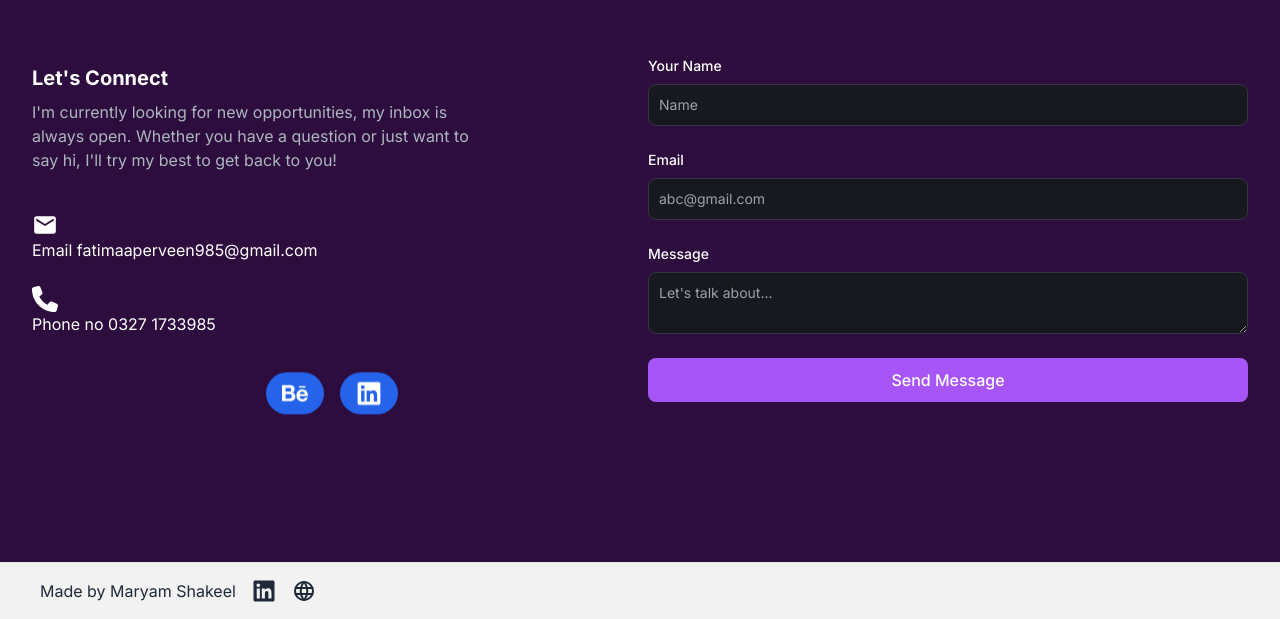
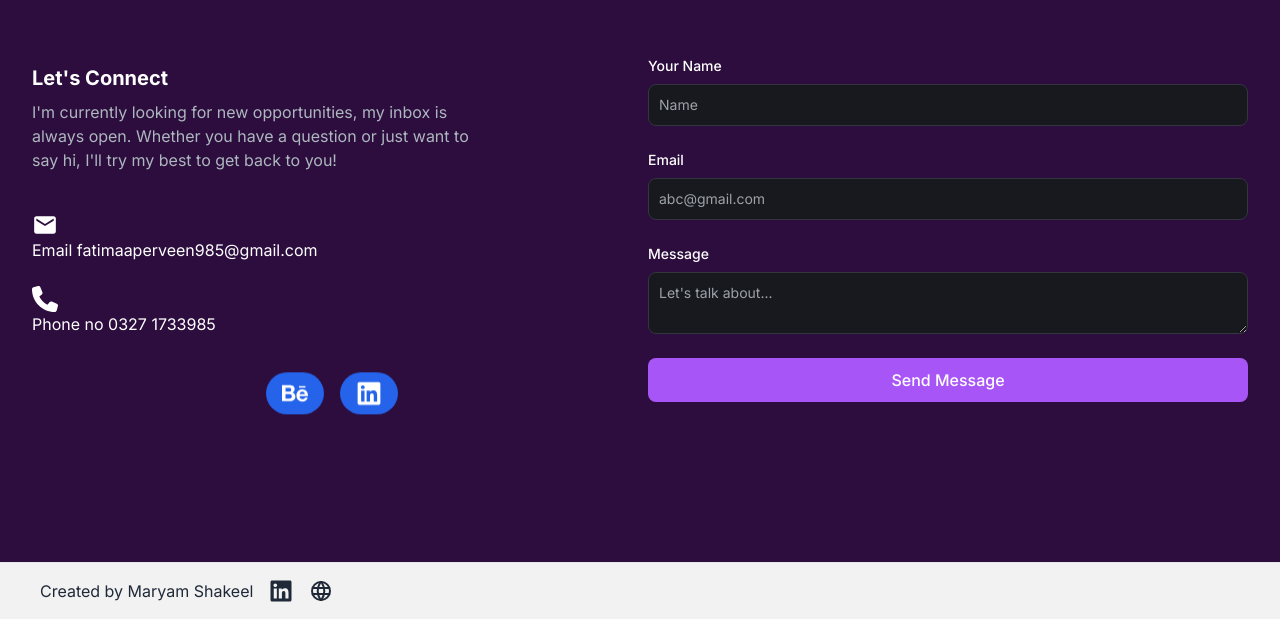
Before and after one commit to maryamshakeel22/Friend-Portfolio, a Next.js app: page / in a window 1280 px wide. Shown: the part 3780-4399 px from the top of the page. Built offline with nearby package versions, Linux system fonts and the light colour scheme.

Commit message:
Update Footer.tsx

```diff
--- a/src/app/components/Footer.tsx
+++ b/src/app/components/Footer.tsx
@@ -8,8 +8,8 @@ const Footer = () => {
     <>
         <footer className="bg-base-200 text-base-content border-base-300 border-t px-10 py-4">
           <div className="flex flex-row gap-4">
-          Made by Maryam Shakeel
-          <Link href={'linkedin.com/in/maryam-shakeel-5720a12b5/'}><FaLinkedin size={24}/></Link>
+          Created by Maryam Shakeel
+          <Link href={'https://www.linkedin.com/in/maryam-shakeel-5720a12b5/'}><FaLinkedin size={24}/></Link>
           <Link href={'https://portfolio-maryam-shakeels-projects.vercel.app/'}><TbWorld size={24}/></Link>
           </div>
       </footer></>
```
